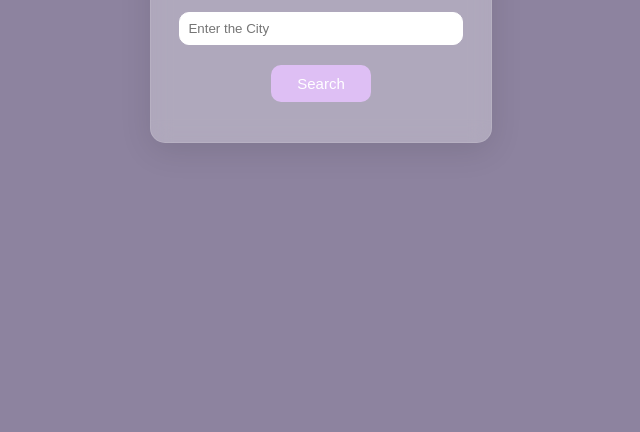
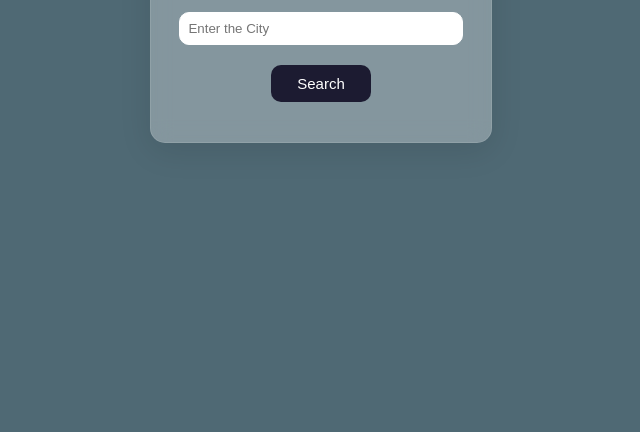
Before and after one commit to mayurifalke/MyWeatherWebsite, a plain HTML site: page index.html in a window 1280 px wide. Shown: the part 368-800 px from the top of the page, without its empty margins (319-959 px from the left). Drawn offline with Linux system fonts and the light colour scheme.

Commit message:
changeBg

```diff
--- a/style.css
+++ b/style.css
@@ -1,5 +1,5 @@
 body{
-    background: #8d839f;
+    background: #4f6974;
     font-family: 'Segoe UI', Tahoma, Geneva, Verdana, sans-serif;
     display: flex;
     align-items: center;
@@ -34,7 +34,7 @@ input{
 }
 
 button{
-    background: #debff4;
+    background: #1c1b31;
     color: white;
     padding: 10px;
     border: none;
```
